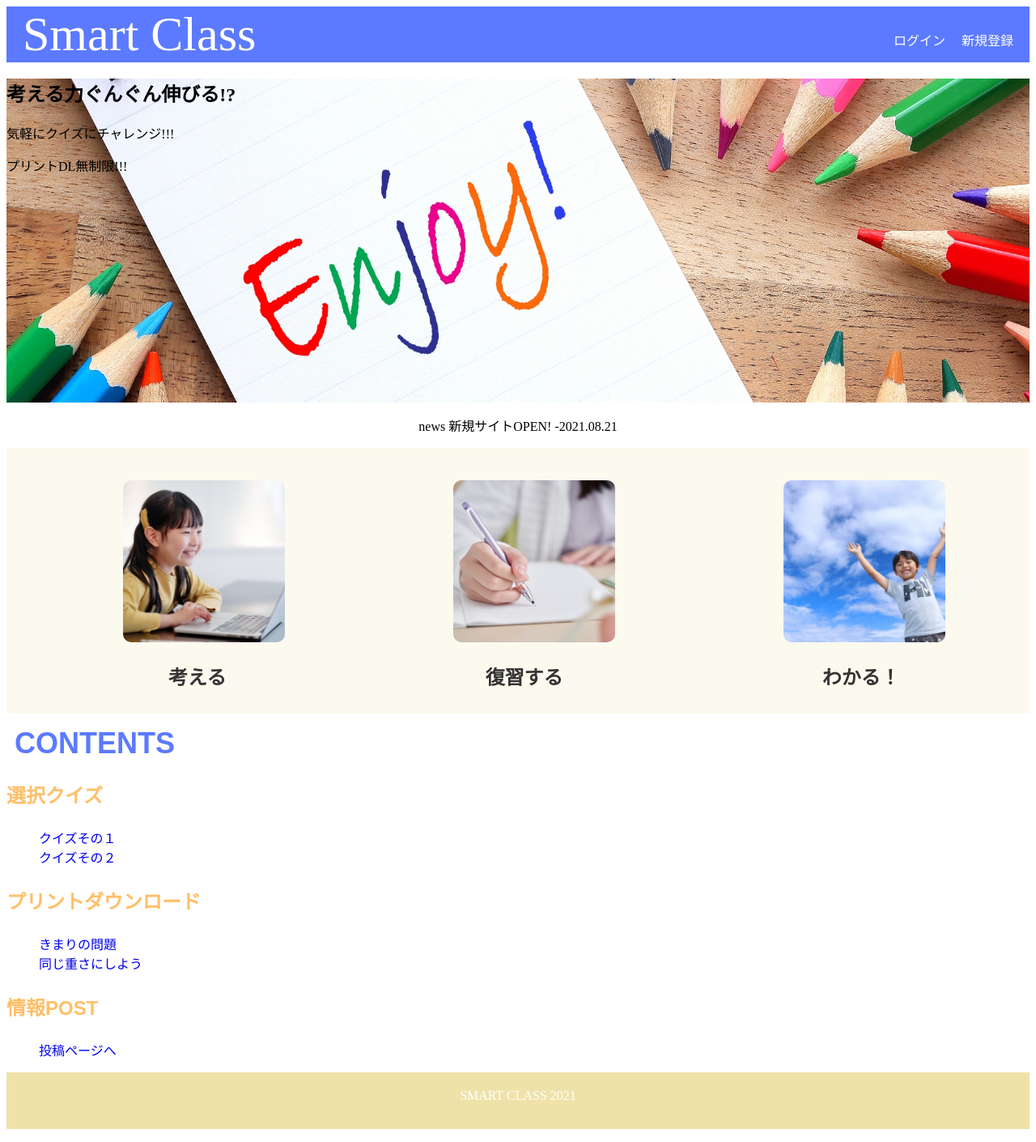
After one commit to toyamasatoru/smart_class, a Rails app: page /posts in a window 1280 px wide. The commit adds this page. Shown: the whole page at 81% size. Run offline with Rails 7, Linux system fonts and the light colour scheme; style sheets or scripts are compiled from the project's sources.

Commit message:
トップページの作成

```diff
--- /dev/null
+++ b/app/assets/stylesheets/posts.scss
@@ -0,0 +1,3 @@
+// Place all the styles related to the posts controller here.
+// They will automatically be included in application.css.
+// You can use Sass (SCSS) here: http://sass-lang.com/
--- /dev/null
+++ b/app/assets/stylesheets/style-top.css
@@ -0,0 +1,145 @@
+main {
+  font-family: "ヒラギノ丸ゴ ProN", Arial, Helvetica, sans-serif;
+}
+
+header{
+  background-color: #5c7aff;
+  display: flex;
+  /* align-items: flex-end; */
+}
+
+.smart-icon {
+  width: 50%;
+  font-size: 60px;
+  color : white;
+  padding-left: 20px;
+}
+
+.nav {
+  width: 50%;
+  display: flex;
+  align-items: flex-end;
+  justify-content: flex-end;
+}
+
+.list-right {
+  list-style: none;
+  display: flex;
+  /* justify-content: flex-end; */
+}
+
+.login {
+  text-decoration: none;
+  color: white;
+  margin-right: 20px;
+}
+
+.sign-up {
+  text-decoration: none;
+  color: white;
+  margin-right: 20px;
+}
+
+.title-contents {
+  background-image: url("images/4864263_m.jpg");
+  background-position:center center;
+  background-size: cover;
+  width: 100%;
+  height: 400px;
+  background-repeat: no-repeat;
+  /* padding-top: 66%; 画面の高さ÷画面の幅×100 */
+}
+
+.three-features {
+  background-color: #fcf9ee;
+}
+
+.feature-lists {
+  display: flex;
+  justify-content: space-around;
+}
+
+.news {
+  text-align: center;
+}
+
+.list {
+  list-style-type: none;
+}
+
+.list-pict {
+  border-radius: 10px; /*角丸指定*/
+  object-fit: cover;
+  width: 200px;
+  height: 200px;
+  margin-top: 40px;
+}
+
+.three-feature-texts {
+  list-style-type: none;
+  background-color: #fcf9ee;
+  display: flex;
+  justify-content: space-around;
+  line-height: 0;
+}
+
+.feature-list-text {
+  color: #333333;
+  font-size: 24px;
+  padding-bottom: 20px;
+}
+
+.contents {
+  color: #5c7aff;
+  font-size: 36px;
+  font-family: "ヒラギノ丸ゴ ProN", sans-serif;
+  margin-left: 10px;
+  font-weight: bold;
+}
+
+.quiz {
+  color: #ffbf69;
+  font-size: 24px;
+  font-family: "ヒラギノ丸ゴ ProN", sans-serif;
+}
+
+.quiz-lists {
+  list-style-type: none;
+}
+
+.quiz-list {
+  text-decoration: none;
+}
+
+.print {
+  color: #ffbf69;
+  font-size: 24px;
+  font-family: "ヒラギノ丸ゴ ProN", sans-serif;
+}
+
+.print-lists {
+  list-style-type: none;
+}
+
+.print-list {
+  text-decoration: none;
+}
+
+.information-ex {
+  color: #ffbf69;
+  font-size: 24px;
+  font-family: "ヒラギノ丸ゴ ProN", sans-serif;
+}
+
+.post {
+  text-decoration: none;
+  margin-left: 40px;
+}
+
+.footer-contents {
+  background-color: #efe2a9;
+  height: 30px;
+  color: #ffffff;
+  text-align: center;
+  padding: 20px;
+}
--- /dev/null
+++ b/app/controllers/posts_controller.rb
@@ -0,0 +1,8 @@
+class PostsController < ApplicationController
+  def index
+  end
+
+  def new
+    @post = Post.new
+  end
+end
--- /dev/null
+++ b/app/helpers/posts_helper.rb
@@ -0,0 +1,2 @@
+module PostsHelper
+end
--- /dev/null
+++ b/app/models/post.rb
@@ -0,0 +1,2 @@
+class Post < ApplicationRecord
+end
--- /dev/null
+++ b/app/views/posts/index.html.erb
@@ -0,0 +1,102 @@
+<!DOCTYPE HTML>
+<html>
+  <head>
+    <meta charset="UTF-8">
+    <title>smart_class</title>
+    <link rel="stylesheet" href="style-top.css">
+  </head>
+  <body>
+    <header class="top-page-header">
+      <div class="smart-icon">Smart Class
+      </div>
+      <div class="nav">
+        <ul class="list-right">
+          <% if user_signed_in? %>
+            <li><%= link_to current_user.name, "#", class: "user-name" %></li>
+            <li><%= link_to 'ログアウト', destroy_user_session_path, method: :delete, class: "logout" %></li>
+          <% else %>
+            <li><%= link_to 'ログイン', new_user_session_path, class: "login" %></li>
+            <li><%= link_to '新規登録', new_user_registration_path, class: "sign-up" %></li>
+          <% end %>
+        </ul>
+      </div>
+    </header>
+
+    <div class="main">
+      <div class='title-contents'>
+        <h2 class='service-title'>
+          <span class="font-big">考える力</span>ぐんぐん伸びる!?
+        </h2>
+        <p class='service-explain'>
+          気軽にクイズにチャレンジ!!!
+        </p>
+        <p class='service-explain'>
+          プリントDL無制限!!!
+        </p>
+      </div>
+
+      <p class="news">
+        news 新規サイトOPEN! -2021.08.21
+      </p>
+
+      <div class="three-features">
+        <!-- <p class="news">
+          news 新規サイトOPEN! -2021.08.21
+        </p> -->
+        <ul class="feature-lists">
+          <li class="list">
+            <img class="list-pict" src="images/3315601_s.jpg" alt="イメージ写真">
+          </li>
+          <!-- <h3 class="feature-list-text">考える</h3> -->
+        <!-- </ul> -->
+        <!-- <ul class="feature-lists"> -->
+          <li class="list">
+            <img class="list-pict" src="images/4170205_s.jpg" alt="イメージ写真">
+          </li>
+          <!-- <h3 class="feature-list-text">復習する</h3> -->
+        <!-- </ul> -->
+        <!-- <ul class="feature-lists"> -->
+          <li class="list">
+            <img class="list-pict" src="images/2550975_s.jpg" alt="イメージ写真">
+          </li>
+          <!-- <h3 class="feature-list-text">わかる！</h3> -->
+        <!-- </ul> -->
+        </ul>
+        <ul class="three-feature-texts">
+          <li><h3 class="feature-list-text">考える</h3></li>
+          <li><h3 class="feature-list-text">復習する</h3></li>
+          <li><h3 class="feature-list-text">わかる！</h3></li>
+        </ul>
+      </div>
+
+      <div class="contents">CONTENTS
+      </div>
+      <h3 class="quiz">選択クイズ</h3>
+      <ul class="quiz-lists">
+        <li>
+          <a class="quiz-list" href="#">クイズその１</a>
+        </li>
+        <li>
+          <a class="quiz-list" href="#">クイズその２</a>
+        </li>
+      </ul>
+
+      <h3 class="print">プリントダウンロード</h3>
+      <ul class="print-lists">
+        <li>
+          <a class="print-list" href="#">きまりの問題</a>
+        </li>
+        <li>
+          <a class="print-list" href="#">同じ重さにしよう</a>
+        </li>
+      </ul>
+      <h3 class="information-ex">情報POST</h3>
+          <%= link_to "投稿ページへ", new_post_path, class: "post" %>
+      <div class='footer'>
+        <p class='footer-contents'>
+          SMART CLASS 2021
+        </p>
+    </div>
+    <!-- <script src=""></script> -->
+  </body>
+</html>
--- a/config/routes.rb
+++ b/config/routes.rb
@@ -1,4 +1,6 @@
 Rails.application.routes.draw do
+  get 'posts/index'
   devise_for :users
-  # For details on the DSL available within this file, see https://guides.rubyonrails.org/routing.html
+  root to: 'posts#index'
+  resources :posts, only: [:index, :new]
 end
```
Also changed, not shown: app/assets/stylesheets/style.css (+32 -0 lines), app/views/posts/new.html.erb (added, +10 -0 lines), db/migrate/20210823155814_create_posts.rb (added, +9 -0 lines), test/controllers/posts_controller_test.rb (added, +9 -0 lines), test/fixtures/posts.yml (added, +11 -0 lines), test/models/post_test.rb (added, +7 -0 lines), app/assets/images/2550975_s.jpg (added), app/assets/images/3315601_s.jpg (added), app/assets/images/35155106_002.jpeg (added), app/assets/images/4170205_s.jpg (added), app/assets/images/4864263_m.jpg (added), db/schema.rb.
